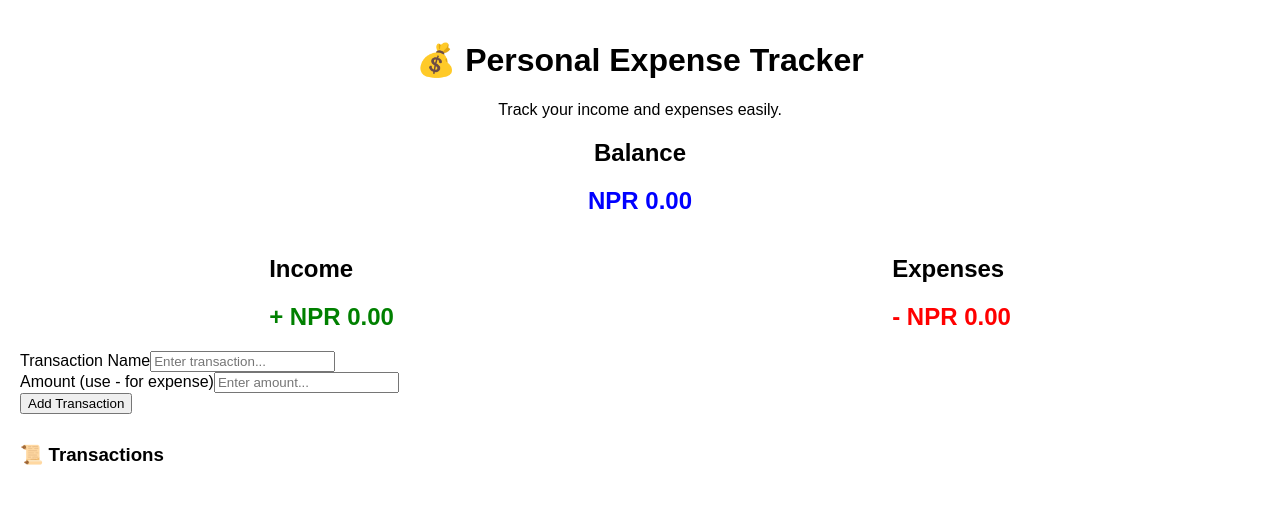
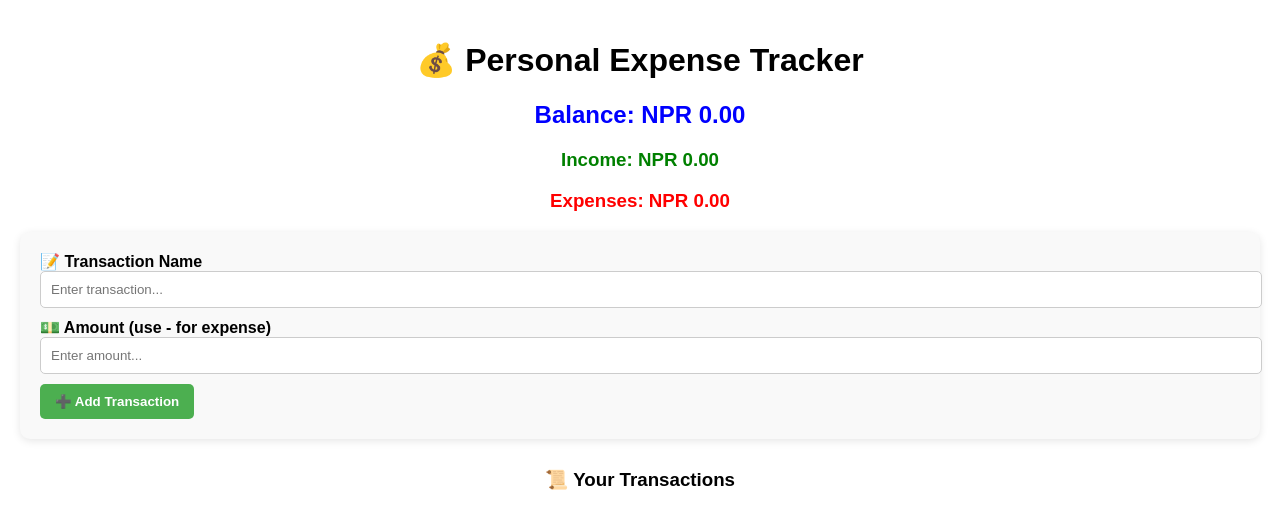
Before and after one commit to bishestaghale/personal-expense-tracker, a React (Create React App) app: page / in a window 1280 px wide. Shown: the top 528 px of the page. Built offline with nearby package versions, Linux system fonts and the light colour scheme.

Commit message:
Commit 5: Creative Transaction List with styled cards and delete functionality

```diff
--- a/src/App.jsx
+++ b/src/App.jsx
@@ -1,5 +1,6 @@
 import { useState } from "react";
 import TransactionForm from "./Components/TransactionForm";
+import TransactionList from "./Components/TransactionList";
 
 function App() {
   const [transactions, setTransactions] = useState([]);
@@ -8,7 +9,10 @@ function App() {
     setTransactions([...transactions, transaction]);
   };
 
-  // 🔹 Calculate totals dynamically
+  const deleteTransaction = (id) => {
+    setTransactions(transactions.filter((t) => t.id !== id));
+  };
+  // Totals calculation
 const amounts = transactions.map((t) => t.amount);
 const balance = amounts.reduce((acc, item) => acc + item, 0).toFixed(2);
 const income = amounts
@@ -19,42 +23,18 @@ function App() {
   amounts.filter((item) => item < 0).reduce((acc, item) => acc + item, 0) * -1
 ).toFixed(2);
 
+
   return (
-    <div style={{ fontFamily: "Arial, sans-serif", padding: "20px" }}>
+    <div style={{ padding: "20px", fontFamily: "Arial, sans-serif" }}>
       <h1 style={{ textAlign: "center" }}>💰 Personal Expense Tracker</h1>
-      <p style={{ textAlign: "center" }}>Track your income and expenses easily.</p>
-
-      <div style={{ marginTop: "20px", textAlign: "center" }}>
-        <h2>Balance</h2>
-        <h2 style={{ fontWeight: "bold", color: "blue" }}>NPR {balance}</h2>
-      </div>
-
-      <div style={{ display: "flex", justifyContent: "space-around", marginTop: "20px" }}>
-        <div>
-          <h2>Income</h2>
-          <h2 style={{ color: "green" }}>+ NPR {income}</h2>
-        </div>
-
-        <div>
-          <h2>Expenses</h2>
-          <h2 style={{ color: "red" }}>- NPR {expense}</h2>
-        </div>
+      <div style={{ textAlign: "center", marginBottom: "20px" }}>
+  <h2 style={{ color: "blue" }}>Balance: NPR {balance}</h2>
+  <h3 style={{ color: "green" }}>Income: NPR {income}</h3>
+  <h3 style={{ color: "red" }}>Expenses: NPR {expense}</h3>
 </div>
 
       <TransactionForm onAddTransaction={addTransaction} />
-
-      <h3 style={{ marginTop: "30px" }}>📜 Transactions</h3>
-      <ul>
-        {transactions.map((t) => (
-          <li key={t.id}>
-            {t.text} : {t.amount < 0 ? (
-              <span style={{ color: "red" }}>{t.amount}</span>
-            ) : (
-              <span style={{ color: "green" }}>{t.amount}</span>
-            )}
-          </li>
-        ))}
-      </ul>
+      <TransactionList transactions={transactions} onDelete={deleteTransaction} />
     </div>
   );
 }
--- a/src/Components/TransactionForm.jsx
+++ b/src/Components/TransactionForm.jsx
@@ -25,28 +25,62 @@ function TransactionForm({ onAddTransaction }) {
   };
 
   return (
-    <form onSubmit={handleSubmit}>
-      <div>
-        <label>Transaction Name</label>
+    <form
+      onSubmit={handleSubmit}
+      style={{
+        backgroundColor: "#f9f9f9",
+        padding: "20px",
+        borderRadius: "10px",
+        boxShadow: "0 2px 8px rgba(0,0,0,0.1)",
+        marginBottom: "20px",
+      }}
+    >
+      <div style={{ marginBottom: "10px" }}>
+        <label style={{ fontWeight: "bold" }}>📝 Transaction Name</label>
         <input
           type="text"
           value={text}
           onChange={(e) => setText(e.target.value)}
           placeholder="Enter transaction..."
+          style={{
+            width: "100%",
+            padding: "10px",
+            borderRadius: "5px",
+            border: "1px solid #ccc",
+          }}
         />
       </div>
 
-      <div>
-        <label>Amount (use - for expense)</label>
+      <div style={{ marginBottom: "10px" }}>
+        <label style={{ fontWeight: "bold" }}>💵 Amount (use - for expense)</label>
         <input
           type="number"
           value={amount}
           onChange={(e) => setAmount(e.target.value)}
           placeholder="Enter amount..."
+          style={{
+            width: "100%",
+            padding: "10px",
+            borderRadius: "5px",
+            border: "1px solid #ccc",
+          }}
         />
       </div>
 
-      <button type="submit">Add Transaction</button>
+      <button
+        type="submit"
+        style={{
+          backgroundColor: "#4CAF50",
+          color: "white",
+          padding: "10px 15px",
+          border: "none",
+          borderRadius: "5px",
+          cursor: "pointer",
+          fontWeight: "bold",
+        }}
+      >
+        ➕ Add Transaction
+      </button>
     </form>
   );
 }
--- a/src/Components/TransactionList.jsx
+++ b/src/Components/TransactionList.jsx
@@ -0,0 +1,48 @@
+function TransactionList({ transactions = [], onDelete }) {
+  return (
+    <div style={{ marginTop: "30px" }}>
+      <h3 style={{ textAlign: "center" }}>📜 Your Transactions</h3>
+      <ul style={{ listStyle: "none", padding: 0 }}>
+        {transactions.map((t) => (
+          <li
+            key={t.id}
+            style={{
+              display: "flex",
+              justifyContent: "space-between",
+              alignItems: "center",
+              margin: "10px 0",
+              padding: "15px",
+              borderRadius: "10px",
+              boxShadow: "0 2px 5px rgba(0,0,0,0.1)",
+              backgroundColor: t.amount < 0 ? "#ffe6e6" : "#e6ffe6",
+            }}
+          >
+            <span style={{ fontWeight: "bold" }}>
+              {t.text} :{" "}
+              {t.amount < 0 ? (
+                <span style={{ color: "red" }}>🔻 {t.amount}</span>
+              ) : (
+                <span style={{ color: "green" }}>🔺 {t.amount}</span>
+              )}
+            </span>
+            <button
+              onClick={() => onDelete(t.id)}
+              style={{
+                backgroundColor: "#ff4d4d",
+                color: "white",
+                border: "none",
+                padding: "8px 12px",
+                borderRadius: "5px",
+                cursor: "pointer",
+              }}
+            >
+              ❌ Remove
+            </button>
+          </li>
+        ))}
+      </ul>
+    </div>
+  );
+}
+
+export default TransactionList;
```
Also changed, not shown: src/Components/Header.jsx (+8 -0 lines). Lines whose indentation alone changed are shown as unchanged.
